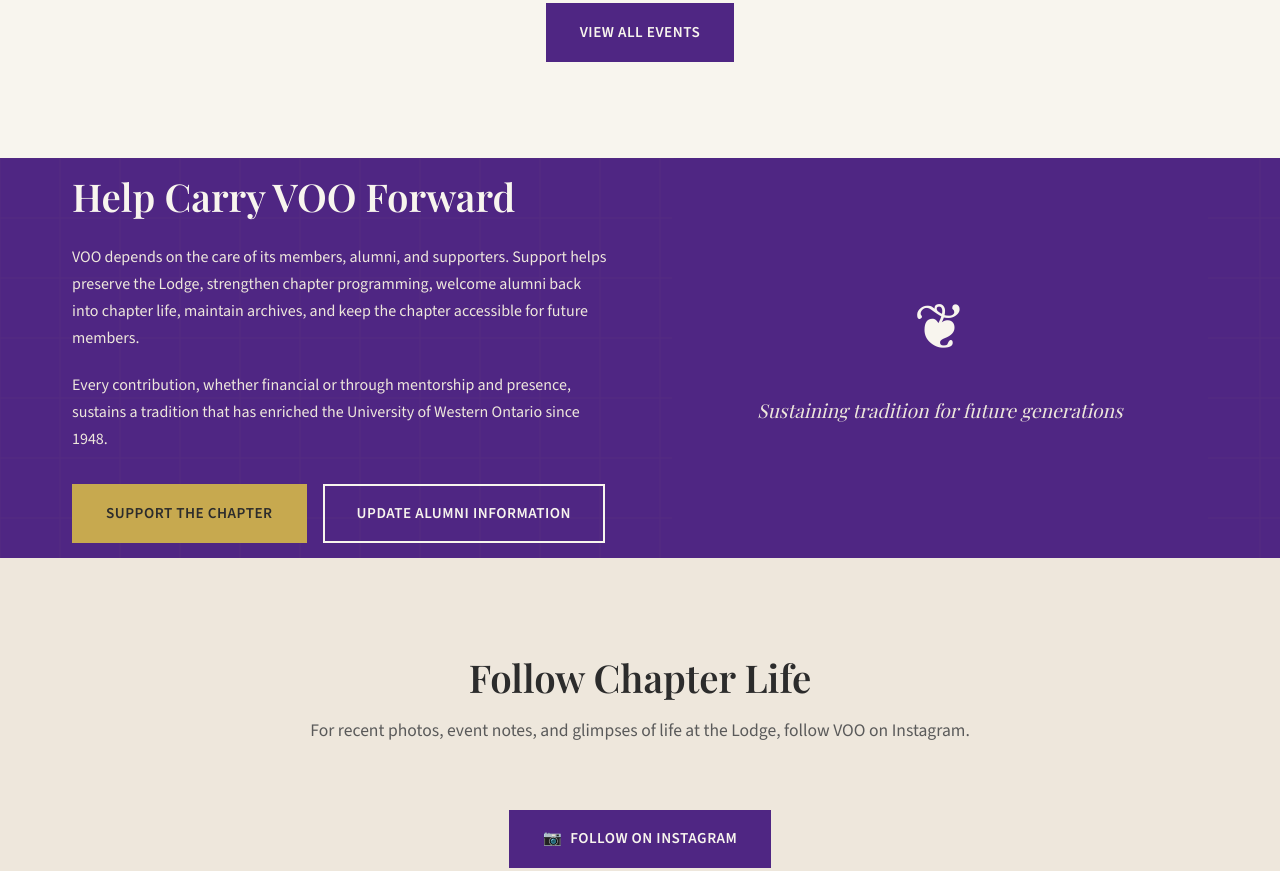
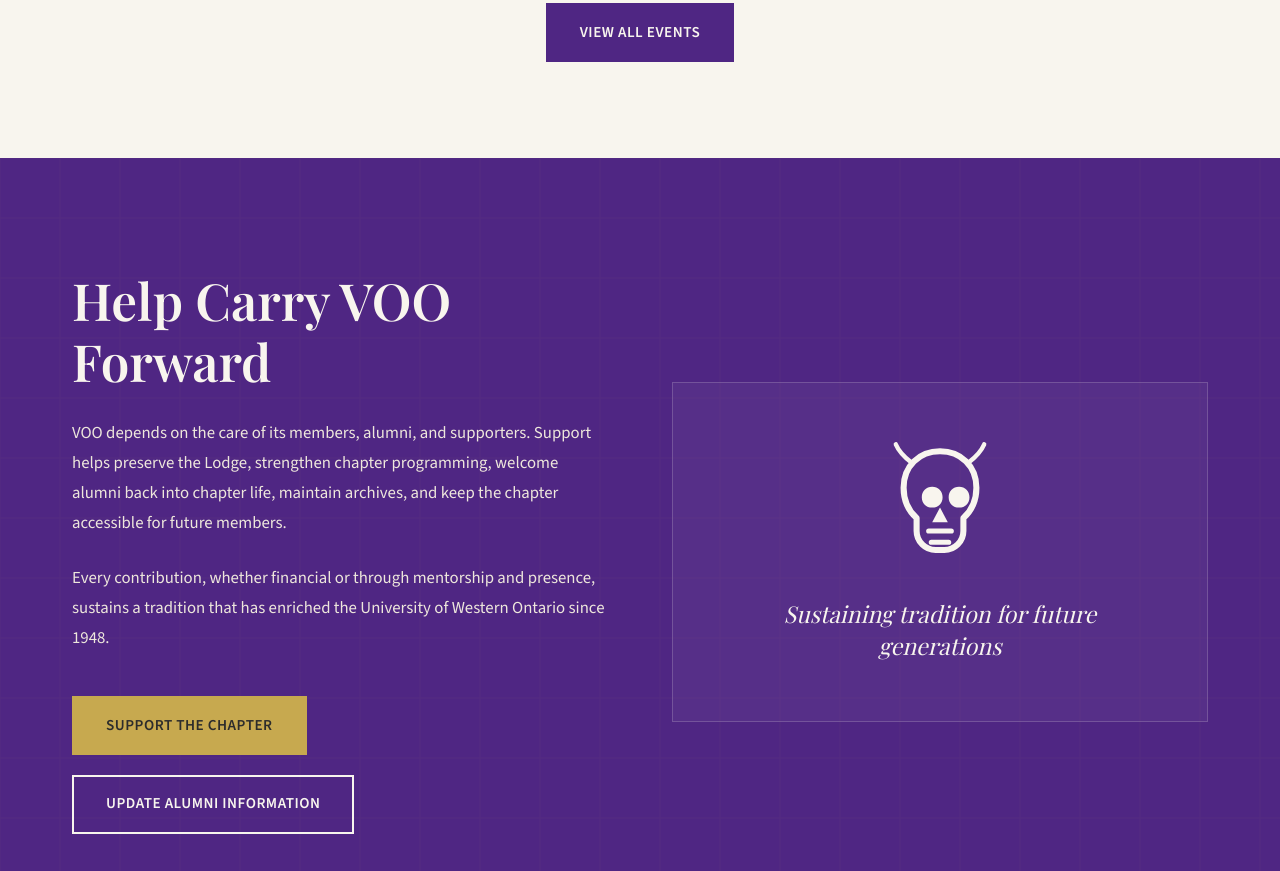
Before and after one commit to salad-vr/VOO, a website built with Vite: page index.html in a window 1280 px wide. Shown: the part 2908-3779 px from the top of the page. Built offline with nearby package versions, Linux system fonts and the light colour scheme.

Commit message:
Refine support section spacing

```diff
--- a/index.html
+++ b/index.html
@@ -157,22 +157,30 @@
   </section>
 
   <!-- Alumni & Supporters -->
-  <section class="section-dark pattern-overlay">
+  <section class="section-dark pattern-overlay home-support">
     <div class="container">
-      <div class="two-column">
-        <div class="column-content">
+      <div class="two-column home-support-grid">
+        <div class="column-content home-support-copy">
           <h2>Help Carry VOO Forward</h2>
           <p>VOO depends on the care of its members, alumni, and supporters. Support helps preserve the Lodge, strengthen chapter programming, welcome alumni back into chapter life, maintain archives, and keep the chapter accessible for future members.</p>
           <p>Every contribution, whether financial or through mentorship and presence, sustains a tradition that has enriched the University of Western Ontario since 1948.</p>
-          <div style="display: flex; gap: 1rem; flex-wrap: wrap; margin-top: 2rem;">
+          <div class="home-support-actions">
             <a href="support.html" class="btn btn-gold">Support the Chapter</a>
             <a href="alumni.html" class="btn btn-outline-light">Update Alumni Information</a>
           </div>
         </div>
-        <div class="column-image" style="background: linear-gradient(135deg, var(--burgundy) 0%, var(--deep-green) 100%);">
+        <div class="home-support-visual">
+          <div class="skull-mark" aria-hidden="true">
+            <svg viewBox="0 0 120 140" role="img">
+              <path d="M60 13c-24 0-42 17-42 42 0 14 5 26 15 35v15c0 12 10 22 22 22h10c12 0 22-10 22-22V90c10-9 15-21 15-35 0-25-18-42-42-42Z" fill="none" stroke="currentColor" stroke-width="7" stroke-linejoin="round"/>
+              <path d="M39 66c0-7 5-12 12-12s12 5 12 12-5 12-12 12-12-5-12-12Zm31 0c0-7 5-12 12-12s12 5 12 12-5 12-12 12-12-5-12-12Z" fill="currentColor"/>
+              <path d="M60 78 51 95h18L60 78Z" fill="currentColor"/>
+              <path d="M47 105h26M50 118h20" stroke="currentColor" stroke-width="6" stroke-linecap="round"/>
+              <path d="M27 26C18 19 12 12 9 5M93 26c9-7 15-14 18-21" stroke="currentColor" stroke-width="5" stroke-linecap="round"/>
+            </svg>
+          </div>
           <div>
-            <div style="font-size: 4rem; margin-bottom: 1rem;">❦</div>
-            <p style="font-size: 1.2rem; font-style: italic;">Sustaining tradition for future generations</p>
+            <p>Sustaining tradition for future generations</p>
           </div>
         </div>
       </div>
--- a/src/styles/main.css
+++ b/src/styles/main.css
@@ -348,6 +348,62 @@
 
 .section-dark p {
   color: var(--cream-dark);
+}
+
+.home-support {
+  padding: 7rem 0;
+}
+
+.home-support-grid {
+  grid-template-columns: minmax(0, 1.05fr) minmax(320px, 0.75fr);
+  gap: 5rem;
+}
+
+.home-support-copy h2 {
+  font-size: clamp(2.1rem, 4vw, 3.4rem);
+  margin-bottom: 1.75rem;
+}
+
+.home-support-copy p {
+  max-width: 660px;
+  font-size: 1.05rem;
+  line-height: 1.8;
+  margin-bottom: 1.5rem;
+}
+
+.home-support-actions {
+  display: flex;
+  gap: 1.25rem;
+  flex-wrap: wrap;
+  margin-top: 2.75rem;
+}
+
+.home-support-visual {
+  min-height: 340px;
+  display: flex;
+  flex-direction: column;
+  align-items: center;
+  justify-content: center;
+  gap: 1.75rem;
+  padding: 3rem;
+  text-align: center;
+  border: 1px solid rgba(248,245,238,0.18);
+  background: rgba(255,255,255,0.04);
+}
+
+.skull-mark {
+  width: 104px;
+  color: var(--cream);
+}
+
+.home-support-visual p {
+  max-width: 360px;
+  margin: 0;
+  font-family: var(--font-heading);
+  font-size: 1.45rem;
+  font-style: italic;
+  line-height: 1.4;
+  color: var(--cream);
 }
 
 .section-header {
```
